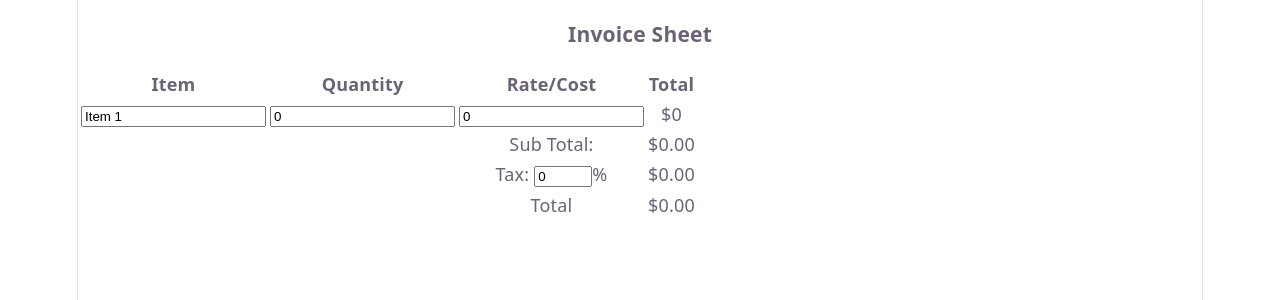
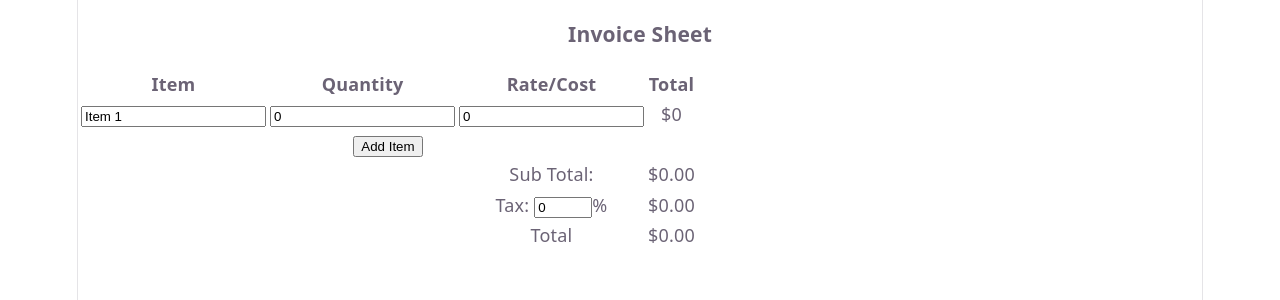
Before and after one commit to DYLMAZZ/FA26-SDEV2250-ReactIntro, a React (Vite) app: page / in a window 1280 px wide. Shown: the top 300 px of the page. Built offline with nearby package versions, Linux system fonts and the light colour scheme.

Commit message:
added button to add row

```diff
--- a/src/App.jsx
+++ b/src/App.jsx
@@ -20,6 +20,16 @@ const App = () => {
 
     setItems(updatedItems);
   };
+
+
+  // Add a new row
+  const addItem = () => {
+    setItems([
+      ...items,
+      { name: "", quantity: 0, cost: 0, total: 0 }
+    ]);
+  };
+
 
   // Calculate subtotal
   const calculateSubtotal = () => {
@@ -65,6 +75,13 @@ const App = () => {
           ))}
         </tbody>
         <tfoot>
+          <tr>
+            <td colSpan="4">
+              <button onClick={addItem}>
+                Add Item
+              </button>
+            </td>
+          </tr>
           <tr>
             <td colSpan="2"></td>
             <td>Sub Total:</td>
```
